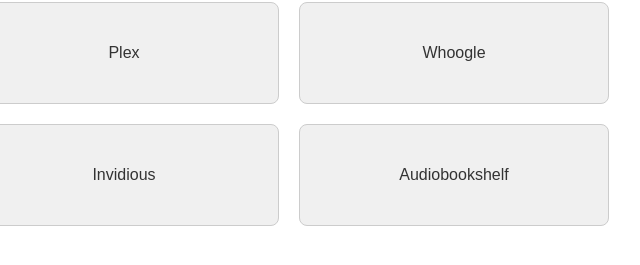
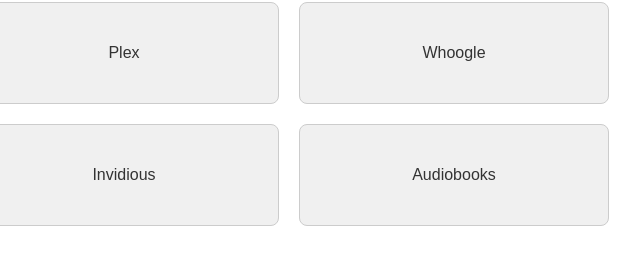
Before and after one commit to ItsRai/mekahub, a plain HTML site: page index.html in a window 1280 px wide. Shown: the part 329-594 px from the top of the page, 351-991 px from the left. Drawn offline with Linux system fonts and the light colour scheme.

Commit message:
added audio

```diff
--- a/index.html
+++ b/index.html
@@ -48,7 +48,8 @@
     <a href="https://plex.tv" target="_blank">Plex</a>
     <a href="https://Whoogle.mekabase.stream" target="_blank">Whoogle</a>
     <a href="https://invidious.mekabase.stream" target="_blank">Invidious</a>
-    <a href="https://audio.mekabase.stream " target="_blank">Audiobookshelf</a>
+    <a href="https://audio.mekabase.stream " target="_blank">Audiobooks</a>
+
 </div>
 </body>
 </html>
```
